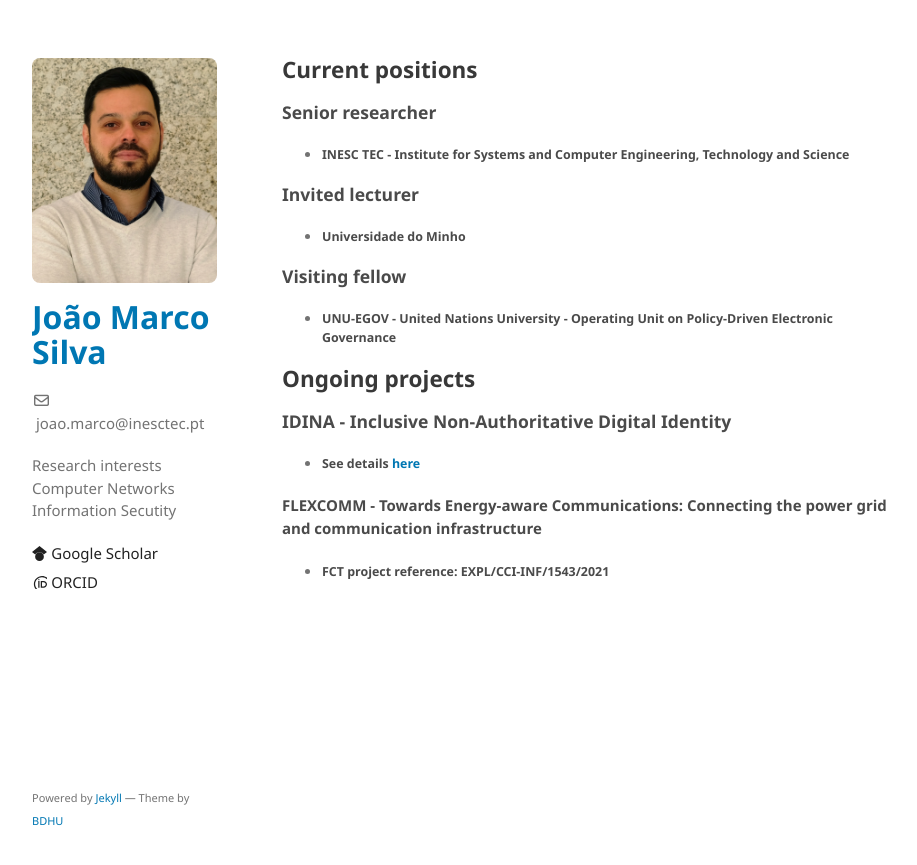
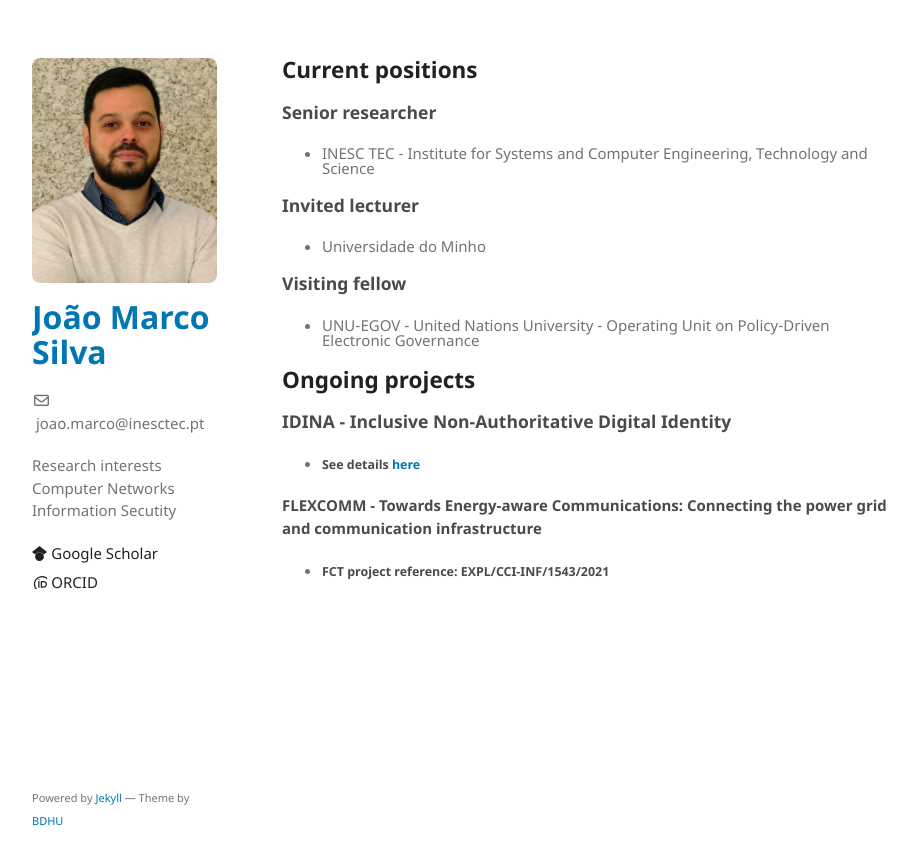
Before and after one commit to jotamarco/jotamarco.github.io, a Jekyll site: the page built from index.md, in a window 1280 px wide. Shown: the top 865 px of the page, without its empty margins (178-1095 px from the left). Built offline with Jekyll 4.4.1, drawn with Linux system fonts in a browser that asks for light colours.

Commit message:
Layout comparativo

```diff
--- a/index.md
+++ b/index.md
@@ -2,19 +2,18 @@
 layout: default
 ---
 
-## Current positions
+## **Current positions**
 
 ### Senior researcher
-- ##### INESC TEC - Institute for Systems and Computer Engineering, Technology and Science
+- <p style="line-height: 1.0;">INESC TEC - Institute for Systems and Computer Engineering, Technology and Science</p>
 
 ### Invited lecturer
-- ##### Universidade do Minho
+- <p style="line-height: 1.0;">Universidade do Minho</p>
 
 ### Visiting fellow
-- ##### UNU-EGOV - United Nations University - Operating Unit on Policy-Driven Electronic Governance
+- <p style="line-height: 1.0;">UNU-EGOV - United Nations University - Operating Unit on Policy-Driven Electronic Governance</p>
 
-
-## Ongoing projects
+## **Ongoing projects**
 
 ### IDINA - Inclusive Non-Authoritative Digital Identity
 - ##### See details [here](https://idina.network/)
```
